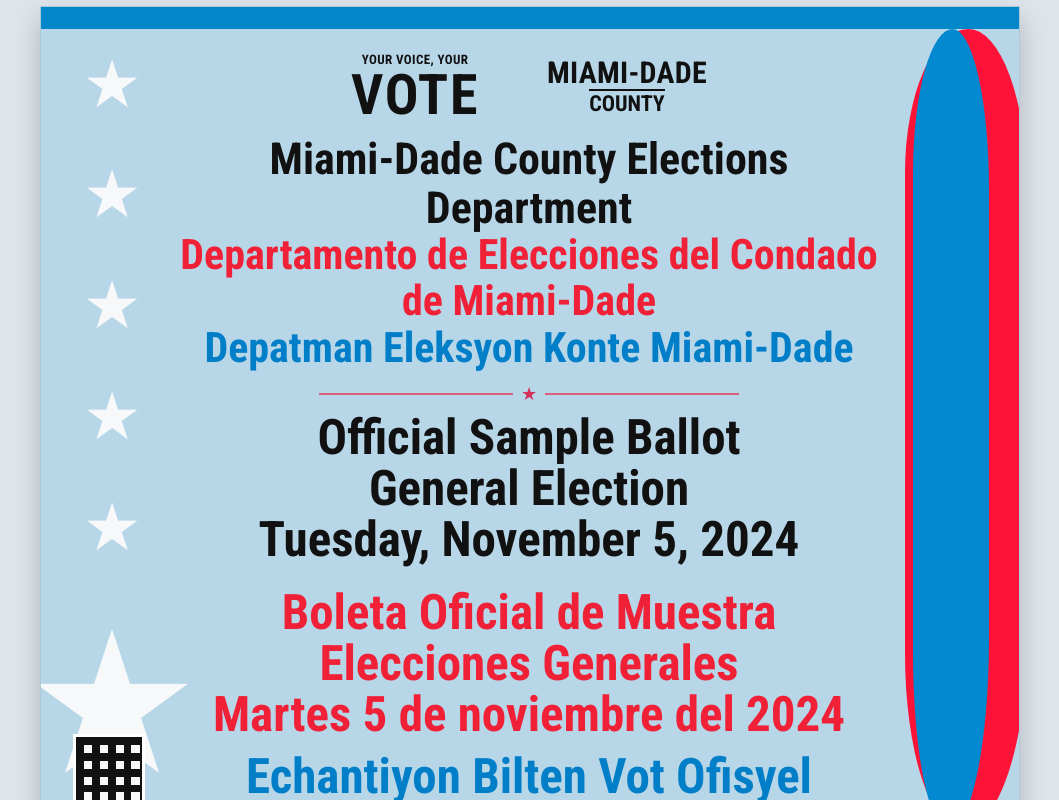
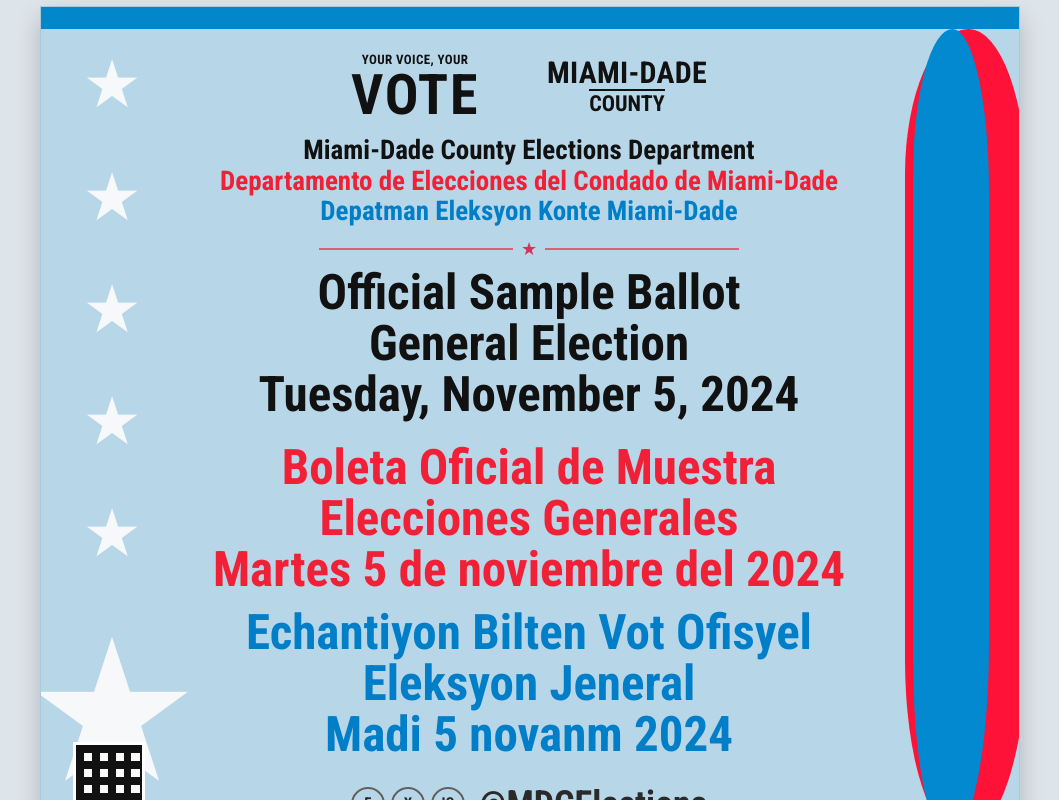
Before and after one commit to rhomere/digital-ballot, a Next.js app: page / in a window 1280 px wide. Shown: the top 800 px of the page, without its empty margins (110-1169 px from the left). Built offline with nearby package versions, Linux system fonts and the light colour scheme.

Commit message:
fit banner one text on one line

```diff
--- a/src/app/globals.css
+++ b/src/app/globals.css
@@ -41,7 +41,6 @@
 .cover-card {
   position: relative;
   width: min(980px, 100%);
-  aspect-ratio: 800 / 766;
   background: #b7d6e8;
   border: 1px solid #acc9d8;
   overflow: hidden;
@@ -171,24 +170,24 @@
 
 .cover-dept-en {
   margin-top: 12px;
-  font-size: 44px;
   color: #111111;
-  font-weight: 700;
-  line-height: 1.1;
 }
 
 .cover-dept-es {
-  font-size: 42px;
   color: #f02137;
-  font-weight: 700;
-  line-height: 1.1;
 }
 
 .cover-dept-ht {
-  font-size: 42px;
   color: #007ec8;
+}
+
+.cover-dept-en,
+.cover-dept-es,
+.cover-dept-ht {
+  font-size: clamp(20px, 3vw, 27px);
   font-weight: 700;
-  line-height: 1.1;
+  line-height: 1.12;
+  white-space: nowrap;
 }
 
 .cover-divider {
```
